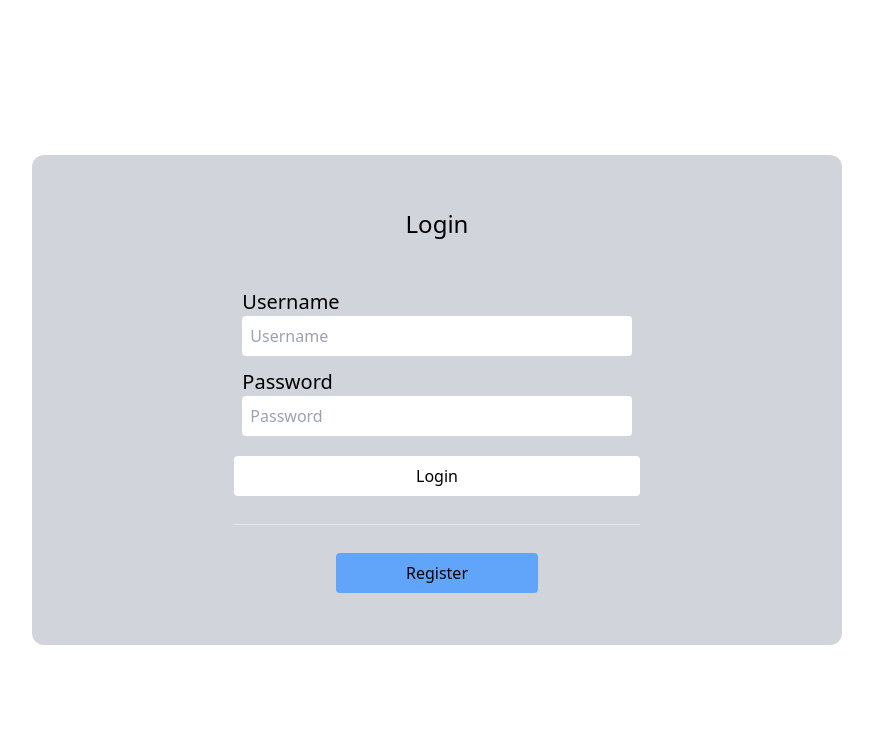
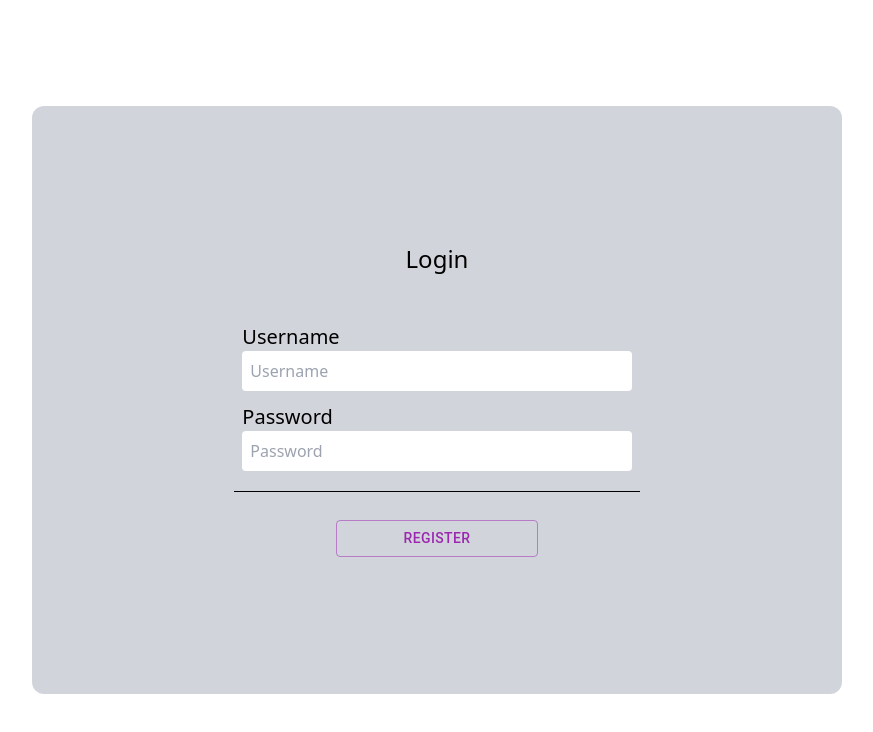
Before and after one commit to bexy65/online-management, a React (Vite) app in the folder client/: page / in a window 1280 px wide. Shown: the top 732 px of the page, without its empty margins (203-1076 px from the left). Built offline with nearby package versions, Linux system fonts and the light colour scheme.

Commit message:
made minimal imported ui component button

```diff
--- a/client/src/App.jsx
+++ b/client/src/App.jsx
@@ -1,4 +1,3 @@
-import { useState } from "react";
 import "./App.css";
 import LoginForm from "./components/login/loginForm";
 import { LoginContextProvider } from "./components/login/loginContext";
@@ -7,7 +6,7 @@ function App() {
   return (
     <>
       <LoginContextProvider>
-        <div className="flex flex-col bg-gray-300 h-2/3 justify-center rounded rounded-xl w-full md:w-2/3">
+        <div className="flex flex-col bg-gray-300 h-4/5 justify-center rounded rounded-xl w-full md:w-2/3">
           <LoginForm />
         </div>
       </LoginContextProvider>
--- a/client/src/components/login/loginButtons.jsx
+++ b/client/src/components/login/loginButtons.jsx
@@ -1,38 +1,24 @@
-import React from "react";
+import { useContext } from "react";
+import { LoginContext } from "./loginContext";
+import { Button } from "@mui/material";
+import { Divider } from "@mui/material";
 
-const LoginButtons = ({ isRegister, setIsRegister }) => {
+const LoginButtons = () => {
+  const { isRegister, setIsRegister } = useContext(LoginContext);
   function setReg() {
     setIsRegister((prevRegister) => !prevRegister);
   }
   return (
     <div className="flex flex-col w-1/2">
-      {isRegister ? (
-        <>
-          <button className="rounded roundex-xl p-2 bg-white mb-7">
-            Register
-          </button>
-          <div className="w-full border-b mb-7"></div>
-          <button
-            onClick={setReg}
-            className="bg-blue-400 rounded roundex-xl p-2 w-full md:w-1/2 self-center"
-          >
-            Back to Login
-          </button>
-        </>
-      ) : (
-        <>
-          <button className="rounded roundex-xl p-2 bg-white mb-7">
-            Login
-          </button>
-          <div className="w-full border-b mb-7"></div>
-          <button
-            onClick={setReg}
-            className="rounded roundex-xl p-2 bg-blue-400 w-full md:w-1/2 self-center"
-          >
-            Register
-          </button>
-        </>
-      )}
+      <div className="w-full border-b border-black mb-7"></div>
+      <Button
+        variant="outlined"
+        color="secondary"
+        onClick={setReg}
+        className="w-full md:w-1/2 self-center"
+      >
+        {isRegister ? "Back to Login" : "Register"}
+      </Button>
     </div>
   );
 };
```
